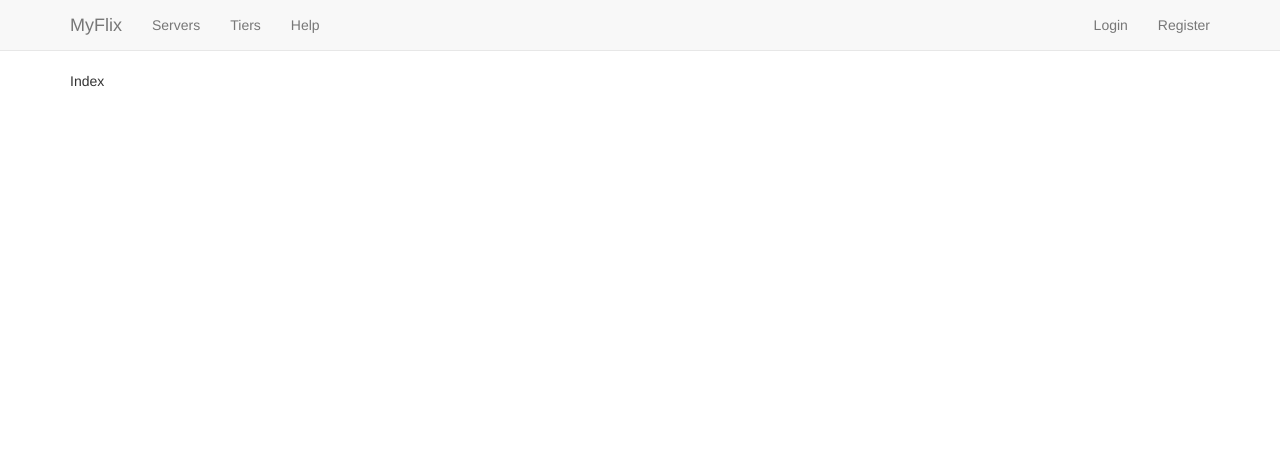
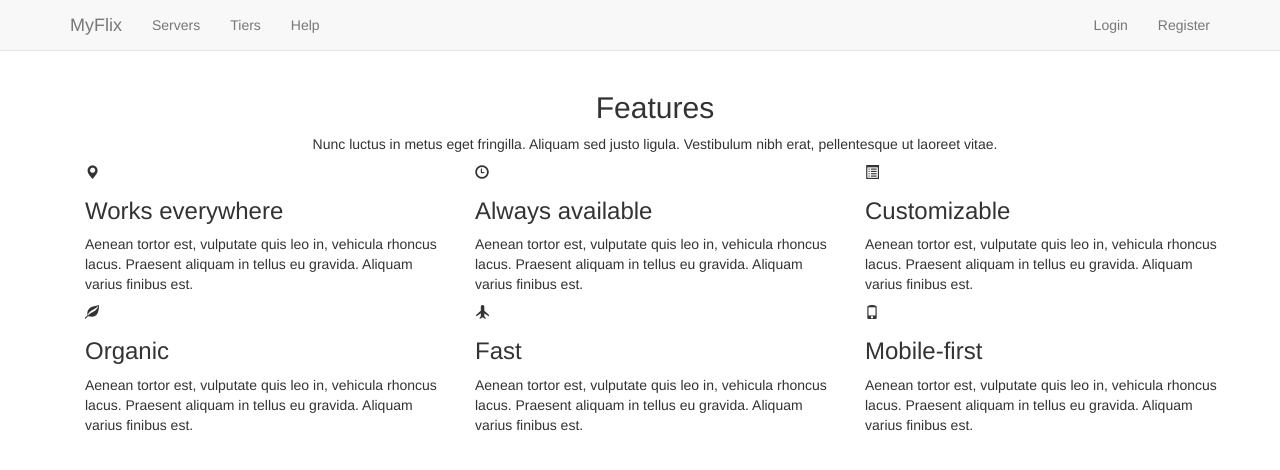
Before and after one commit to l3uddz/myflix, a Django app: page / in a window 1280 px wide. Shown: the top 470 px of the page. Run offline with Django 3.2, Linux system fonts and the light colour scheme; parts of the project's set-up code (start-up, migrations or seed data) failed here and were passed over; some libraries are stand-ins or nearby versions.

Commit message:
temporary filler for index

```diff
--- a/templates/core/index.html
+++ b/templates/core/index.html
@@ -1,5 +1,45 @@
 {% extends "base.html" %}
 
 {% block content %}
-    <p>Index</p>
+    <div class="features-clean">
+        <div class="container">
+            <div class="intro">
+                <h2 class="text-center">Features</h2>
+                <p class="text-center">Nunc luctus in metus eget fringilla. Aliquam sed justo ligula. Vestibulum nibh
+                    erat, pellentesque ut laoreet vitae. </p>
+            </div>
+            <div class="row features">
+                <div class="col-md-4 col-sm-6 item"><i class="glyphicon glyphicon-map-marker icon"></i>
+                    <h3 class="name">Works everywhere</h3>
+                    <p class="description">Aenean tortor est, vulputate quis leo in, vehicula rhoncus lacus. Praesent
+                        aliquam in tellus eu gravida. Aliquam varius finibus est.</p>
+                </div>
+                <div class="col-md-4 col-sm-6 item"><i class="glyphicon glyphicon-time icon"></i>
+                    <h3 class="name">Always available</h3>
+                    <p class="description">Aenean tortor est, vulputate quis leo in, vehicula rhoncus lacus. Praesent
+                        aliquam in tellus eu gravida. Aliquam varius finibus est.</p>
+                </div>
+                <div class="col-md-4 col-sm-6 item"><i class="glyphicon glyphicon-list-alt icon"></i>
+                    <h3 class="name">Customizable</h3>
+                    <p class="description">Aenean tortor est, vulputate quis leo in, vehicula rhoncus lacus. Praesent
+                        aliquam in tellus eu gravida. Aliquam varius finibus est.</p>
+                </div>
+                <div class="col-md-4 col-sm-6 item"><i class="glyphicon glyphicon-leaf icon"></i>
+                    <h3 class="name">Organic</h3>
+                    <p class="description">Aenean tortor est, vulputate quis leo in, vehicula rhoncus lacus. Praesent
+                        aliquam in tellus eu gravida. Aliquam varius finibus est.</p>
+                </div>
+                <div class="col-md-4 col-sm-6 item"><i class="glyphicon glyphicon-plane icon"></i>
+                    <h3 class="name">Fast</h3>
+                    <p class="description">Aenean tortor est, vulputate quis leo in, vehicula rhoncus lacus. Praesent
+                        aliquam in tellus eu gravida. Aliquam varius finibus est.</p>
+                </div>
+                <div class="col-md-4 col-sm-6 item"><i class="glyphicon glyphicon-phone icon"></i>
+                    <h3 class="name">Mobile-first</h3>
+                    <p class="description">Aenean tortor est, vulputate quis leo in, vehicula rhoncus lacus. Praesent
+                        aliquam in tellus eu gravida. Aliquam varius finibus est.</p>
+                </div>
+            </div>
+        </div>
+    </div>
 {% endblock %}
```
